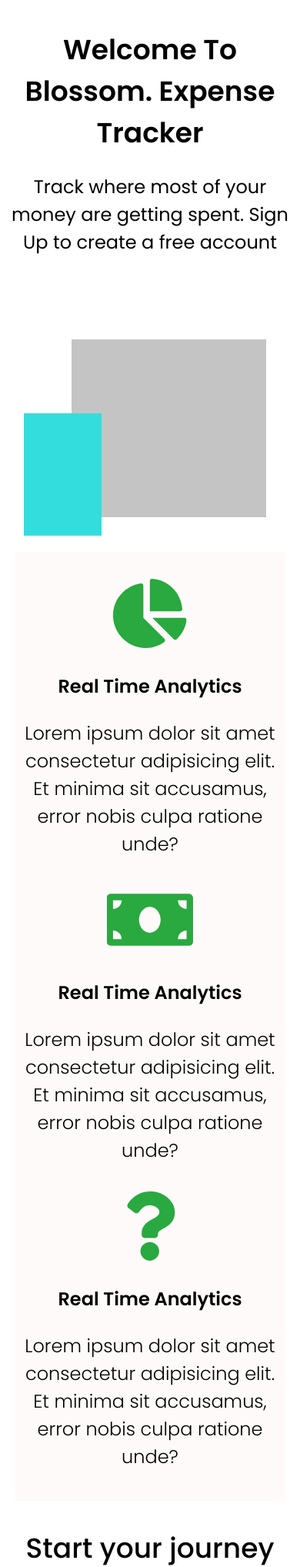
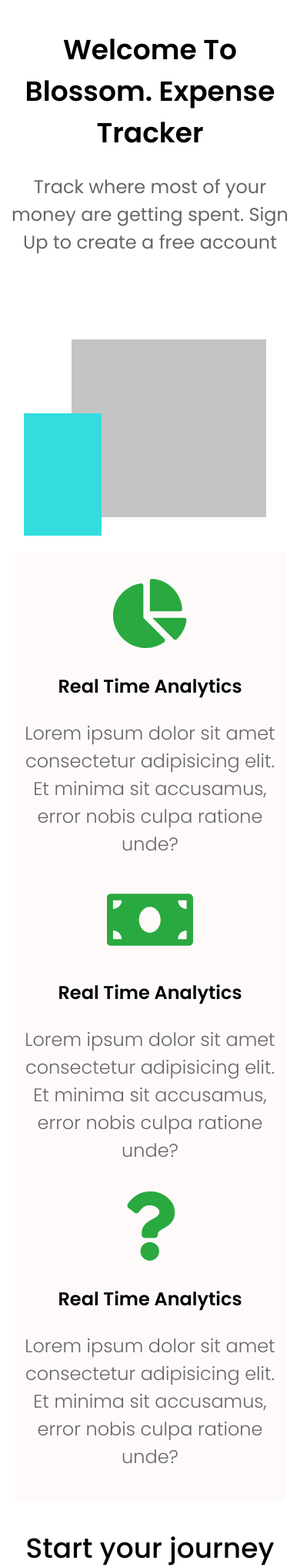
Before and after one commit to Aim-Entity/expense-tracker, a Django app: template templates/home/index.htm in a window 390 px wide. Shown: the part 669-2705 px from the top of the page at 77% size. Run offline with Django 3.2, Linux system fonts and the light colour scheme; the template is opened without the code that fills it, so the values that code supplies are empty.

Commit message:
Phone view home changed style

```diff
--- a/home/static/home/style.css
+++ b/home/static/home/style.css
@@ -139,7 +139,7 @@ a {
   line-height: 36px;
   text-align: center;
 
-  color: #000000;
+  color: rgba(0, 0, 0, 0.6);
 }
 
 .phone-img {
@@ -202,7 +202,7 @@ a {
   line-height: 36px;
   text-align: center;
 
-  color: #000000;
+  color: rgba(0, 0, 0, 0.6);
 }
 
 .money-image {
@@ -235,7 +235,7 @@ a {
   line-height: 36px;
   text-align: center;
 
-  color: #000000;
+  color: rgba(0, 0, 0, 0.6);
 }
 
 .question-image {
@@ -268,7 +268,7 @@ a {
   line-height: 36px;
   text-align: center;
 
-  color: #000000;
+  color: rgba(0, 0, 0, 0.6);
 }
 
 .section4 {
@@ -298,7 +298,7 @@ a {
 
   text-align: center;
 
-  color: #000000;
+  color: rgba(0, 0, 0, 0.6);
 }
 
 .section4-btn {
@@ -345,6 +345,8 @@ a {
 
 .ind-par {
   width: 232px;
+
+  color: rgba(0, 0, 0, 0.6);
 }
 @media screen and (min-width: 850px) {
   .top-mobile-hero {
```
